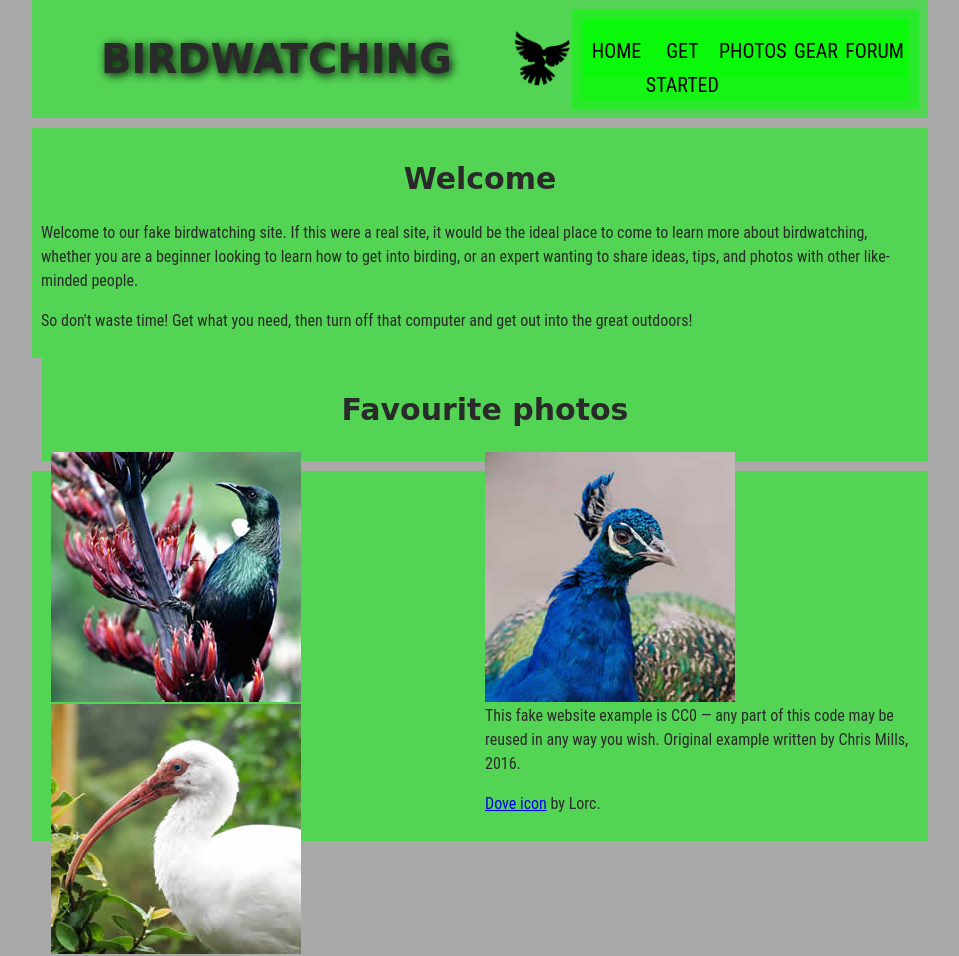
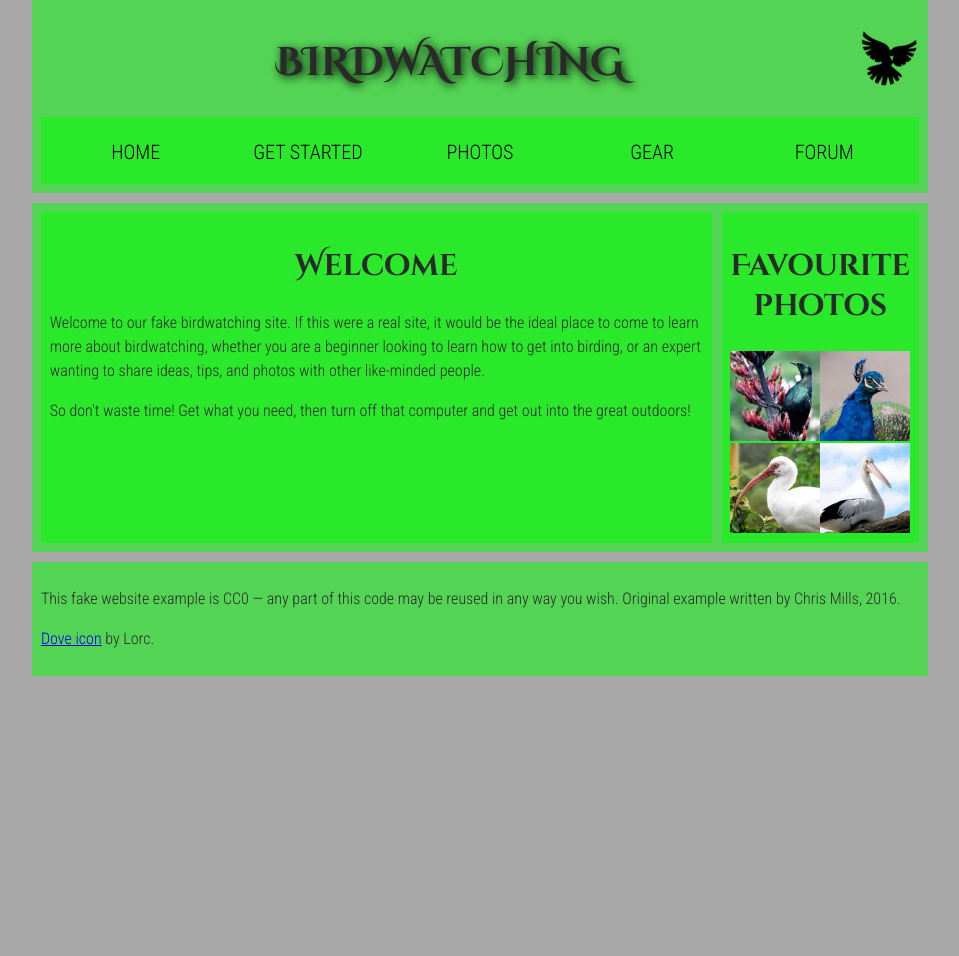
Before and after one commit to Watashi-No-Black-Gift/Watashi-No-Black-Gift.github.io, a plain HTML site: page Week04/birbs.html in a window 1280 px wide. Shown: the whole page, without its empty margins (160-1119 px from the left). After the commit the page ends 800 px from the top, so only its background shows below. Drawn offline with Linux system fonts and the light colour scheme.

Commit message:
complete

```diff
--- a/Week04/birbs.html
+++ b/Week04/birbs.html
@@ -3,8 +3,8 @@
   <head>
     <meta charset="utf-8">
     <title>Birdwatching</title>
-    <link rel="stylesheet" href="style.css"
-    <link href="https://fonts.googleapis.com/css?family=Roboto+Condensed:300|Cinzel+Decorative:700" rel="style.css">
+    <link rel="stylesheet" href="style.css">
+    <link href="https://fonts.googleapis.com/css?family=Roboto+Condensed:300|Cinzel+Decorative:700" rel="stylesheet">
 
     <!--[if lt IE 9]>
       <script src="//html5shiv.googlecode.com/svn/trunk/html5.js"></script>
@@ -12,14 +12,10 @@
   </head>
 
   <body>
-
     <header>
       <h1>Birdwatching</h1>
       <img src="dove.png" alt="a simple dove logo">
 
-
-      <main>
-        <article>
       <nav>
       <ul>
         <li><span>Home</span></li>
@@ -31,6 +27,7 @@
       </nav>
     </header>
 
+    <main>
       <article>
       <h2>Welcome</h2>
 
@@ -45,12 +42,15 @@
       <a href="favorite-1.jpg"><img src="favorite-1_th.jpg" alt="Small black bird, black claws, long black slender beak, links to larger version of the image"></a>
       <a href="favorite-2.jpg"><img src="favorite-2_th.jpg" alt="Top half of a pretty bird with bright blue plumage on neck, light colored beak, blue headdress, links to larger version of the image"></a>
       <a href="favorite-3.jpg"><img src="favorite-3_th.jpg" alt="Top half of a large bird with white plumage, very long curved narrow light colored break, links to larger version of the image"></a>
+      <a href="favorite-4.jpg"><img src="favorite-4_th.jpg" alt="Large bird, mostly white plumage with black plumage on back and rear, long straight white beak, links to larger version of the image"></a>
       </aside>
         </main>
+
         <footer>
       <p>This fake website example is CC0 — any part of this code may be reused in any way you wish. Original example written by Chris Mills, 2016.</p>
 
       <p><a href="http://game-icons.net/lorc/originals/dove.html">Dove icon</a> by Lorc.</p>
         </footer>
+
   </body>
 </html>
```
Lines whose indentation alone changed are shown as unchanged.
